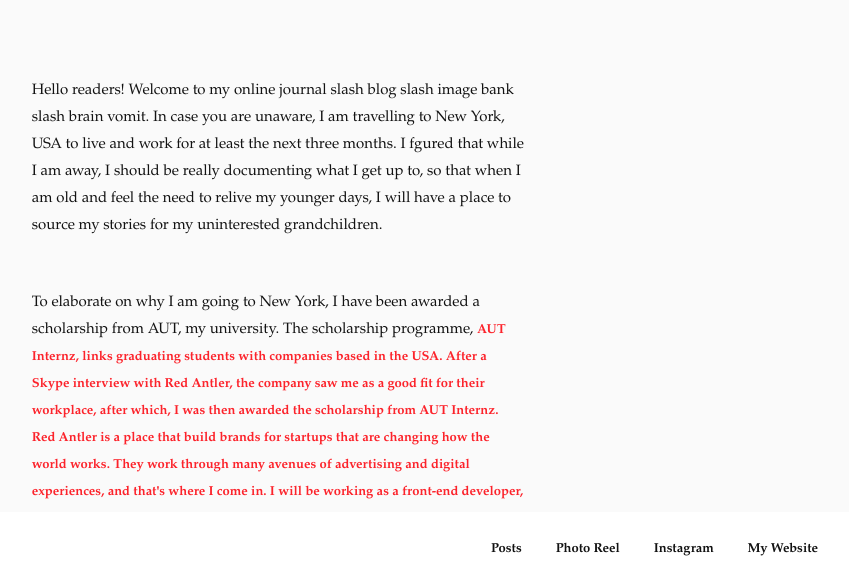
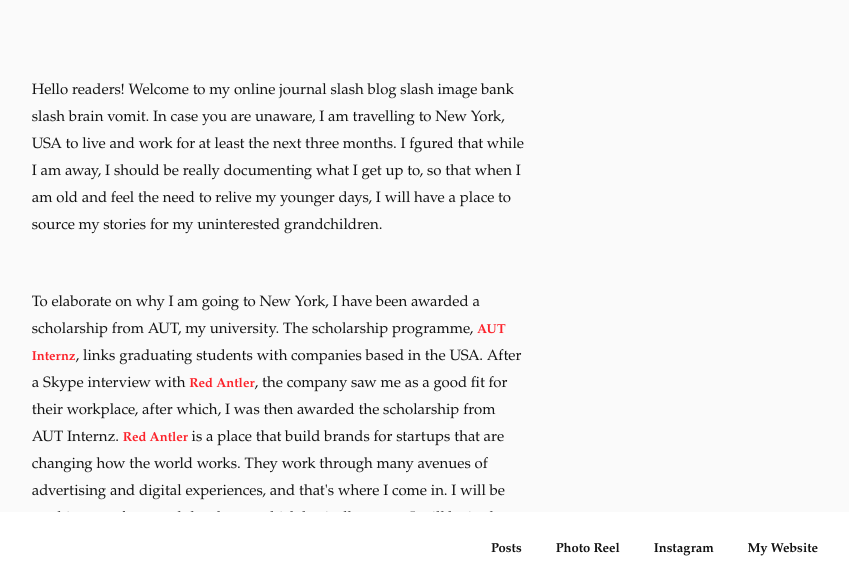
Before and after one commit to finnclark/finnhelloblog, a plain HTML site: page posts/post1.html in a window 1280 px wide. Shown: the part 218-800 px from the top of the page, without its empty margins (362-1211 px from the left). Drawn offline with nearby package versions, Linux system fonts and the light colour scheme; a script that the page names is missing.

Commit message:
testing blog post

```diff
--- a/posts/post1.html
+++ b/posts/post1.html
@@ -40,7 +40,7 @@
 
 				<p>Hello readers! Welcome to my online journal slash blog slash image bank slash brain vomit. In case you are unaware, I am travelling to New York, USA to live and work for at least the next three months. I fgured that while I am away, I should be really documenting what I get up to, so that when I am old and feel the need to relive my younger days, I will have a place to source my stories for my uninterested grandchildren.</p>
 				<br><br>
-				<p>To elaborate on why I am going to New York, I have been awarded a scholarship from AUT, my university. The scholarship programme, <a>AUT Internz<a href="https://internz.aut.ac.nz/">, links graduating students with companies based in the USA. After a Skype interview with <a>Red Antler<a href="http://redantler.com">, the company saw me as a good fit for their workplace, after which, I was then awarded the scholarship from AUT Internz. <a>Red Antler<a href="http://redantler.com"> is a place that build brands for startups that are changing how the world works. They work through many avenues of advertising and digital experiences, and that's where I come in. I will be working as a front-end developer, which basically means I will be in the team of people who code up what a website looks and feels like, making sure it runs smoothly and responsively through devices.</p>
+				<p>To elaborate on why I am going to New York, I have been awarded a scholarship from AUT, my university. The scholarship programme, <a href="https://internz.aut.ac.nz/">AUT Internz</a>, links graduating students with companies based in the USA. After a Skype interview with <a href="http://redantler.com">Red Antler</a>, the company saw me as a good fit for their workplace, after which, I was then awarded the scholarship from AUT Internz. <a href="http://redantler.com">Red Antler</a> is a place that build brands for startups that are changing how the world works. They work through many avenues of advertising and digital experiences, and that's where I come in. I will be working as a front-end developer, which basically means I will be in the team of people who code up what a website looks and feels like, making sure it runs smoothly and responsively through devices.</p>
 
 
 				<img src="../img/test.jpg">
```
